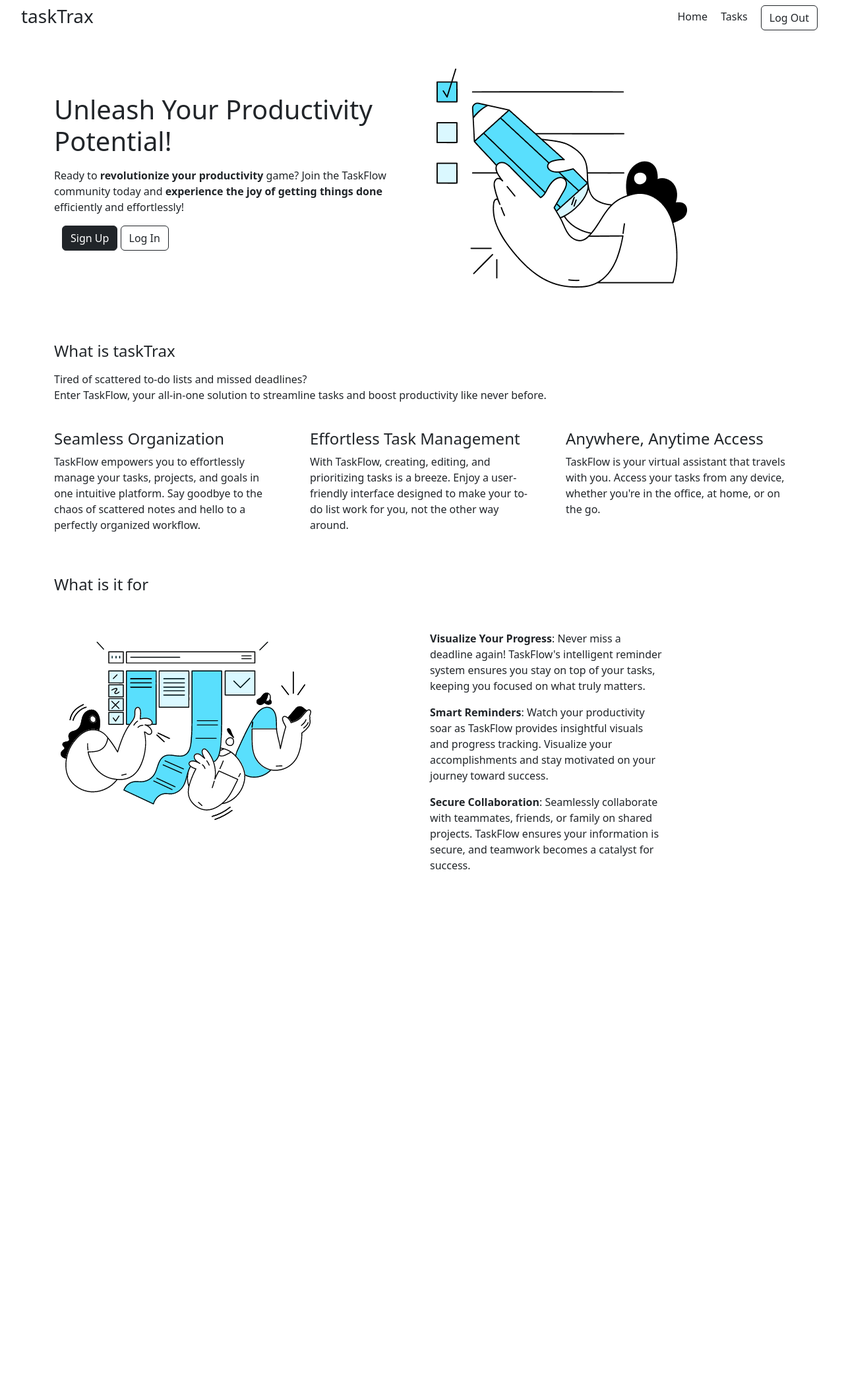
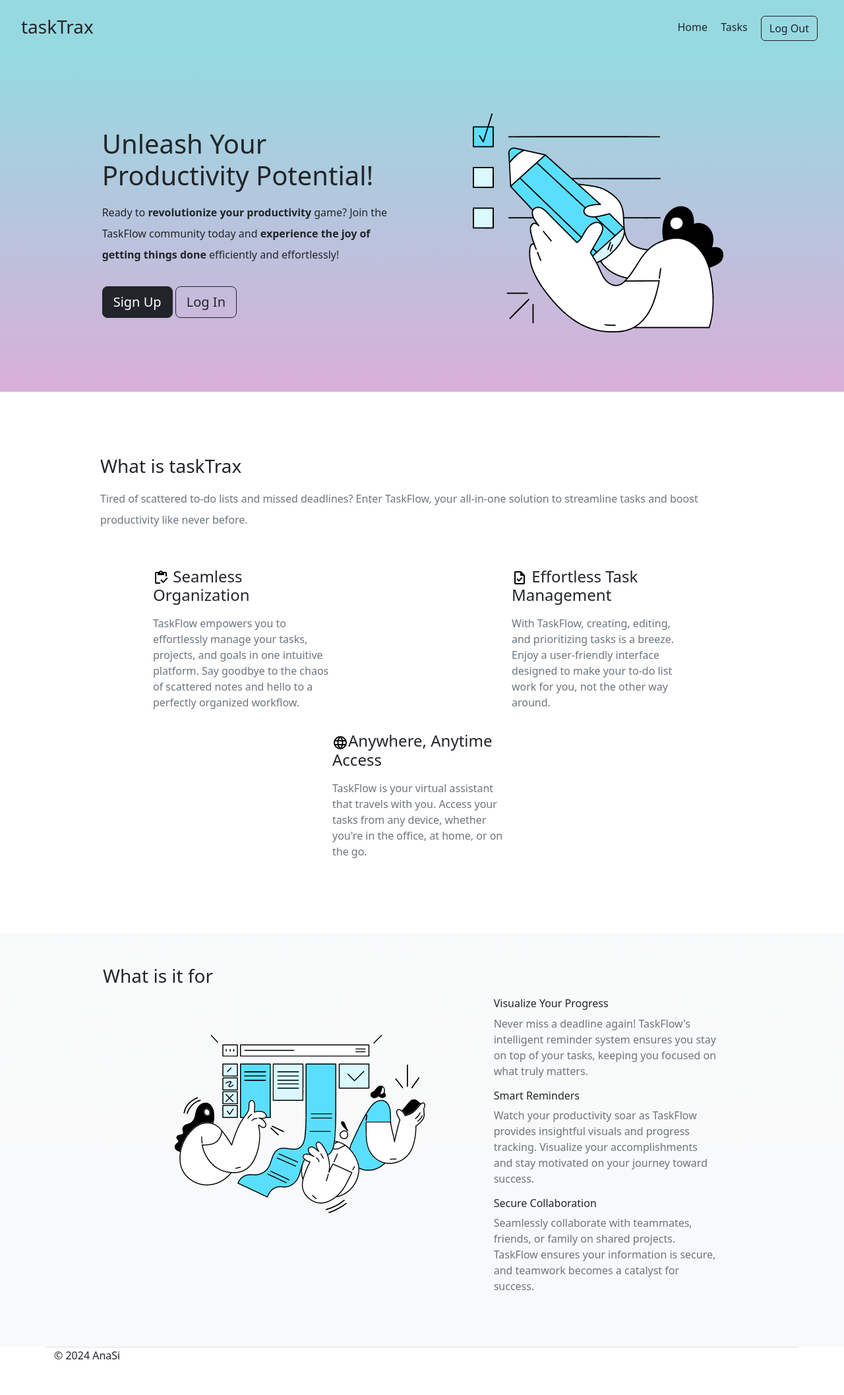
Before and after one commit to SiAna00/taskTrax, a Flask app: page / in a window 1280 px wide. Shown: the whole page at 66% size. Before the commit the page ends 1318 px from the top, so only its background shows below. Run offline with Flask 3, Linux system fonts and the light colour scheme; the visitor is signed in with stand-in values (Sample User, id 1); some libraries are stand-ins or nearby versions.

Commit message:
add footer.html, change style

```diff
--- a/main.py
+++ b/main.py
@@ -55,16 +55,19 @@ def load_user(user_id):
     return User.query.get(user_id)
 
 
+current_year = date.today().strftime("%Y")
+
+
 @app.route("/")
 def home():
-    return render_template("index.html", current_user=current_user)
+    return render_template("index.html", current_user=current_user, date=current_year)
 
 
 @app.route("/tasks")
 @login_required
 def show_tasks():
     tasks = db.session.execute(db.select(Task)).scalars().all()
-    return render_template("tasks.html", tasks=tasks, current_user=current_user)
+    return render_template("tasks.html", tasks=tasks, current_user=current_user, date=current_year)
 
 
 @app.route("/register", methods=["GET", "POST"])
@@ -94,7 +97,7 @@ def register():
 
         return redirect("/tasks")
 
-    return render_template("register.html", form=register_form, current_user=current_user)
+    return render_template("register.html", form=register_form, current_user=current_user, date=current_year)
 
 
 @app.route("/login", methods=["GET", "POST"])
@@ -113,11 +116,11 @@ def login():
                 return redirect("/tasks")
 
             flash("Incorrect password. Please try again.")
-            return render_template("login.html", form=login_form, current_user=current_user)
+            return render_template("login.html", form=login_form, current_user=current_user, date=current_year)
 
         return redirect("/register")
 
-    return render_template("login.html", form=login_form, current_user=current_user)
+    return render_template("login.html", form=login_form, current_user=current_user, date=current_year)
 
 
 @app.route("/logout")
@@ -154,7 +157,7 @@ def add_task():
         flash("Task added successfully.")
         return redirect("/tasks")
 
-    return render_template("add.html", form=add_form, current_user=current_user)
+    return render_template("add.html", form=add_form, current_user=current_user, date=current_year)
 
 
 
--- a/static/css/styles.css
+++ b/static/css/styles.css
@@ -2,6 +2,11 @@ a {
     text-decoration: none;
 }
 
-.link-dark:hover{
-    text-decoration: underline;
+.navigation {
+    background-color: #97D9E1;
 }
+
+.hero {
+    background-color: #D9AFD9;
+    background-image: linear-gradient(0deg, #D9AFD9 0%, #97D9E1 100%);
+}
--- /dev/null
+++ b/templates/footer.html
@@ -0,0 +1,6 @@
+        <div class="container mb-5 border-top">
+            <p>© {{ date }} AnaSi</p>
+        </div>
+    <script src="https://cdn.jsdelivr.net/npm/bootstrap@5.3.3/dist/js/bootstrap.bundle.min.js" integrity="sha384-YvpcrYf0tY3lHB60NNkmXc5s9fDVZLESaAA55NDzOxhy9GkcIdslK1eN7N6jIeHz" crossorigin="anonymous"></script>
+    </body>
+</html>
--- a/templates/header.html
+++ b/templates/header.html
@@ -14,7 +14,7 @@
     </head>
 
     <body>
-        <div class="container-fluid justify-content-betwee">
+        <div class="container-fluid navigation pt-3 pb-1 justify-content-between">
             <div class="row my-2 mx-2">
                 <div class="col">
                     <h3>taskTrax</h3>
--- a/templates/index.html
+++ b/templates/index.html
@@ -1,55 +1,60 @@
 {% include "header.html" %}
 <!-- Hero -->
-<div class="container mx-auto">
+<div class="container-fluid mx-auto py-5 hero">
     <div class="row justify-content-center">
-        <div class="col my-5">
-            <h1 class="mt-4">Unleash Your Productivity Potential!</h1>
-            <p class="my-3">Ready to <strong>revolutionize your productivity</strong> game? Join the TaskFlow community today and <strong>experience the joy of getting things done</strong> efficiently and effortlessly!</p>
-            <div class="container">
-                <a href="{{ url_for('register') }}" class="btn btn-dark" role="button">Sign Up</a>
-                <a href="{{ url_for('login') }}" class="btn btn-outline-dark" role="button">Log In</a>
+        <div class="col-md-5 my-5 px-5">
+            <h1 class="mt-2">Unleash Your Productivity Potential!</h1>
+            <p class="my-3 lh-lg">Ready to <strong>revolutionize your productivity</strong> game? Join the TaskFlow community today and <strong>experience the joy of getting things done</strong> efficiently and effortlessly!</p>
+            <div class="container px-0">
+                <a href="{{ url_for('register') }}" class="btn btn-lg btn-dark my-3" role="button">Sign Up</a>
+                <a href="{{ url_for('login') }}" class="btn btn-lg btn-outline-dark my-3" role="button">Log In</a>
             </div>
         </div>
-        <div class="col">
+        <div class="col-md-5 text-center">
             <img alt="" src="../static/assets/img/hero_img.png"/>
         </div>
     </div>
 </div>
 
 <!-- Section 1: What is taskTrax -->
-<div class="container my-5">
-    <h4>What is taskTrax</h4>
-    <div class="row gx-5">
-        <p class="pb-4 pt-2">Tired of scattered to-do lists and missed deadlines?<br>Enter TaskFlow, your all-in-one solution to streamline tasks and boost productivity like never before.</p>
-        <div class="col-md-4">
-            <h4>Seamless Organization</h4>
-            <p>TaskFlow empowers you to effortlessly manage your tasks, projects, and goals in one intuitive platform. Say goodbye to the chaos of scattered notes and hello to a perfectly organized workflow.</p>
+<div class="container-fluid my-5 py-5 px-5">
+    <div class="row justify-content-around px-5 gx-0">
+        <div class="col-12 px-2">
+            <h3 class="px-5">What is taskTrax</h3>
+            <p class="pb-4 pt-2 px-5 text-secondary lh-lg">Tired of scattered to-do lists and missed deadlines? Enter TaskFlow, your all-in-one solution to streamline tasks and boost productivity like never before.</p>
         </div>
-        <div class="col-md-4">
-            <h4>Effortless Task Management</h4>
-            <p>With TaskFlow, creating, editing, and prioritizing tasks is a breeze. Enjoy a user-friendly interface designed to make your to-do list work for you, not the other way around.</p>
+        <div class="col-md-3 mx-5">
+            <h4 class="my-3"><img src="../static/assets/img/organization.png" alt="Organization" /> Seamless Organization</h4>
+            <p class="text-secondary">TaskFlow empowers you to effortlessly manage your tasks, projects, and goals in one intuitive platform. Say goodbye to the chaos of scattered notes and hello to a perfectly organized workflow.</p>
         </div>
-        <div class="col-md-4">
-            <h4>Anywhere, Anytime Access</h4>
-            <p>TaskFlow is your virtual assistant that travels with you. Access your tasks from any device, whether you're in the office, at home, or on the go.</p>
+        <div class="col-md-3 mx-5">
+            <h4 class="my-3"><img src="../static/assets/img/task_img.png" alt="Organization" /> Effortless Task Management</h4>
+            <p class="text-secondary">With TaskFlow, creating, editing, and prioritizing tasks is a breeze. Enjoy a user-friendly interface designed to make your to-do list work for you, not the other way around.</p>
+        </div>
+        <div class="col-md-3 mx-5">
+            <h4 class="my-3"><img src="../static/assets/img/anywhere_img.png" alt="Organization" />Anywhere, Anytime Access</h4>
+            <p class="text-secondary">TaskFlow is your virtual assistant that travels with you. Access your tasks from any device, whether you're in the office, at home, or on the go.</p>
         </div>
     </div>
 </div>
 
 <!-- Section 2: Who is it for -->
-<div class="container my-5 mx-auto">
-    <h4>What is it for</h4>
-    <div class="row">
-        <div class="col-md-6 img-fluid min-width: 150%;">
+<div class="container-fluid section-second mt-5 py-5 px-5 mx-auto  bg-light bg-gradient">
+    <div class="row justify-content-center px-5">
+        <div class="col-12 px-2">
+            <h3 class="px-5 mx-3">What is it for</h3>
+        </div>
+        <div class="col-md-6 img-fluid min-width: 150%; text-center">
             <img alt="" src="../static/assets/img/section_img.png" />
         </div>
-        <div class="col-md-4 mt-5">
-            <p><strong>Visualize Your Progress</strong>: Never miss a deadline again! TaskFlow's intelligent reminder system ensures you stay on top of your tasks, keeping you focused on what truly matters.</p>
-            <p><strong>Smart Reminders</strong>: Watch your productivity soar as TaskFlow provides insightful visuals and progress tracking. Visualize your accomplishments and stay motivated on your journey toward success.</p>
-            <p><strong>Secure Collaboration</strong>: Seamlessly collaborate with teammates, friends, or family on shared projects. TaskFlow ensures your information is secure, and teamwork becomes a catalyst for success.</p>
+        <div class="col-md-4 px-3 mt-2 mb-3">
+            <h6>Visualize Your Progress</h6>
+            <p class="lh-base text-secondary">Never miss a deadline again! TaskFlow's intelligent reminder system ensures you stay on top of your tasks, keeping you focused on what truly matters.</p>
+            <h6>Smart Reminders</h6>
+            <p class="lh-base text-secondary">Watch your productivity soar as TaskFlow provides insightful visuals and progress tracking. Visualize your accomplishments and stay motivated on your journey toward success.</p>
+            <h6>Secure Collaboration</h6>
+            <p class="lh-base text-secondary">Seamlessly collaborate with teammates, friends, or family on shared projects. TaskFlow ensures your information is secure, and teamwork becomes a catalyst for success.</p>
         </div>
     </div>
 </div>
-<script src="https://cdn.jsdelivr.net/npm/bootstrap@5.3.3/dist/js/bootstrap.bundle.min.js" integrity="sha384-YvpcrYf0tY3lHB60NNkmXc5s9fDVZLESaAA55NDzOxhy9GkcIdslK1eN7N6jIeHz" crossorigin="anonymous"></script>
-</body>
-</html>
+{% include "footer.html" %}
```
Also changed, not shown: templates/add.html (+5 -5 lines), templates/login.html (+5 -5 lines), templates/register.html (+5 -5 lines), templates/tasks.html (+6 -7 lines), static/assets/img/anywhere_img.png (added), static/assets/img/favicon.png (added), static/assets/img/organization.png (added), static/assets/img/task_img.png (added).
